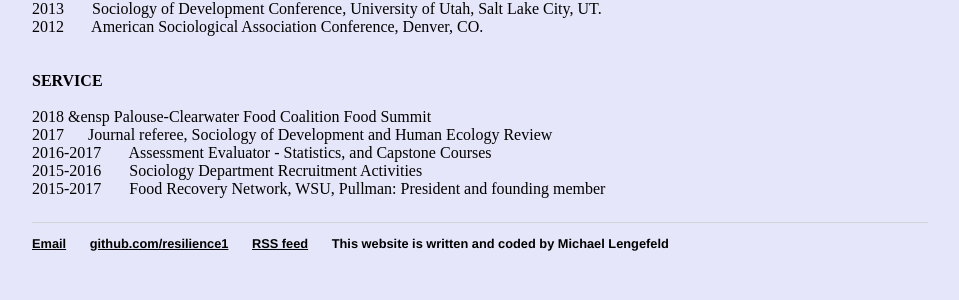
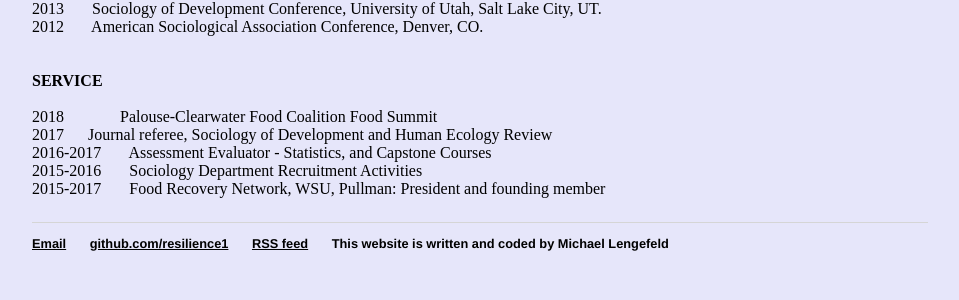
Before and after one commit to resilience1/resilience1.github.io, a Jekyll site: the page built from cv/index.html, in a window 1280 px wide. Shown: the part 1548-1848 px from the top of the page, without its empty margins (160-1119 px from the left). Built offline with Jekyll 4.4.1, drawn with Linux system fonts in a browser that asks for light colours; nearby versions of some CDN libraries.

Commit message:
Update index.html

```diff
--- a/cv/index.html
+++ b/cv/index.html
@@ -77,7 +77,7 @@ Social Problems (Spring 2013)<br><br><br>
 
 	<b>SERVICE<br><br></b>
 
-2018 &ensp Palouse-Clearwater Food Coalition Food Summit<br>
+2018 &emsp;&emsp;&emsp; Palouse-Clearwater Food Coalition Food Summit<br>
 2017 &emsp; Journal referee, Sociology of Development and Human Ecology Review<br>
 2016-2017 &nbsp;&nbsp;&nbsp;&nbsp;&nbsp; Assessment Evaluator - Statistics, and Capstone Courses<br>
 2015-2016 &nbsp;&nbsp;&nbsp;&nbsp;&nbsp; Sociology Department Recruitment Activities<br>
```
